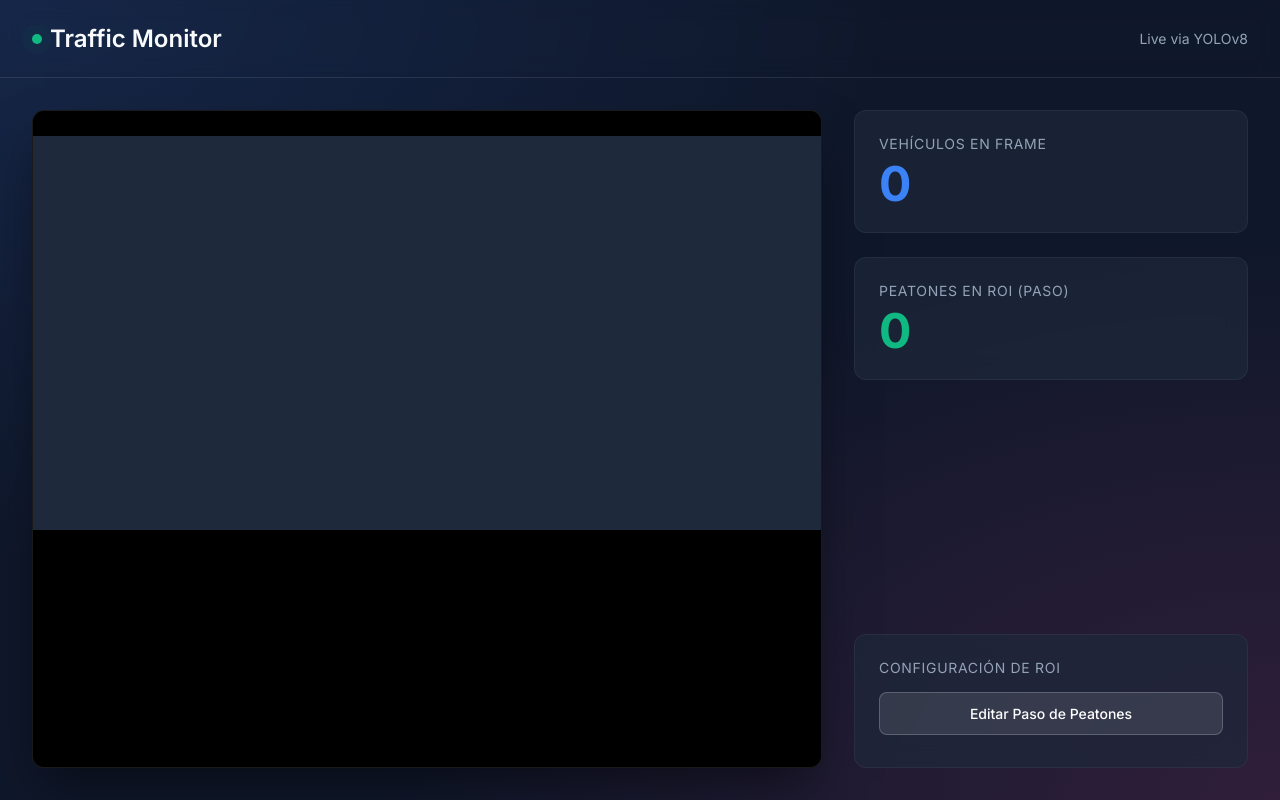
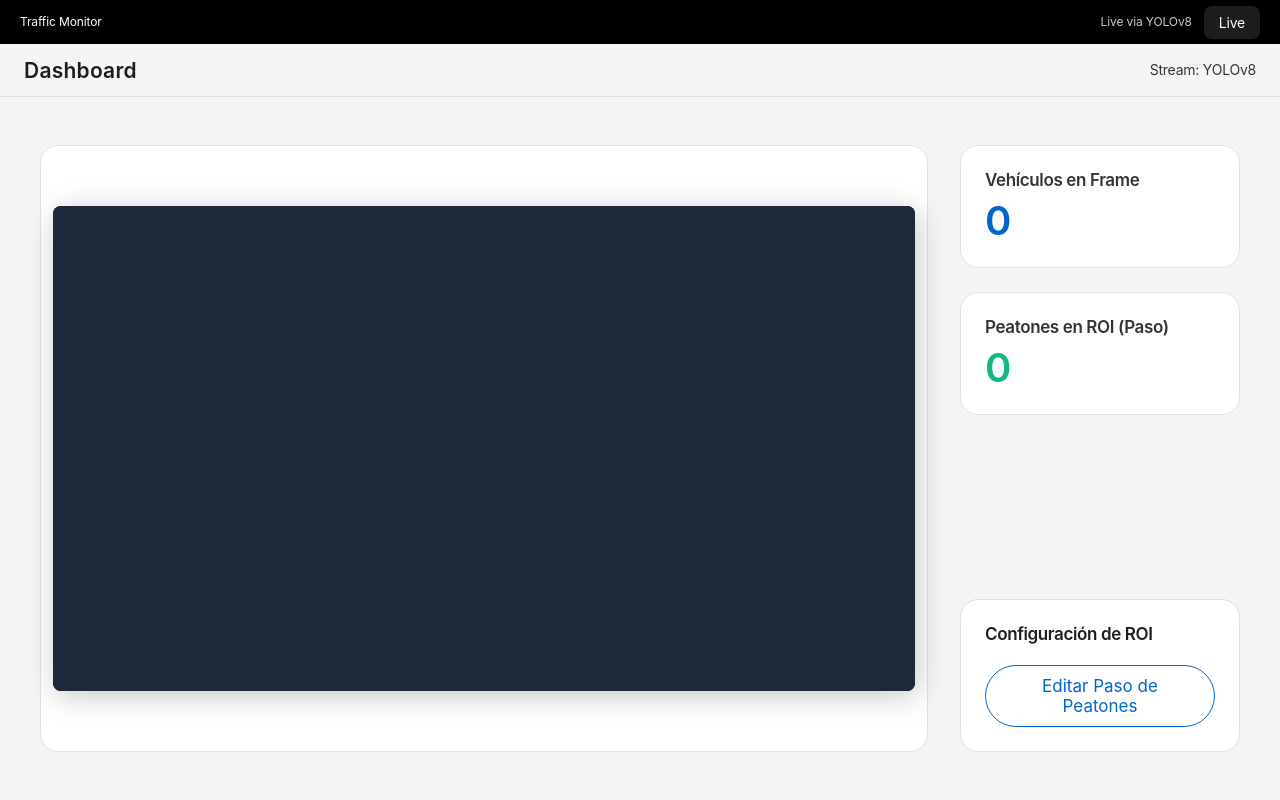
Before and after one commit to JDRBdev/traffic_tracker, a plain HTML site: page frontend/index.html in a window 1280 px wide. Drawn offline with Linux system fonts and the light colour scheme.

Commit message:
feat: implement initial design system and project architecture with new frontend and testing utilities

```diff
--- a/frontend/index.html
+++ b/frontend/index.html
@@ -4,96 +4,228 @@
     <meta charset="UTF-8">
     <meta name="viewport" content="width=device-width, initial-scale=1.0">
     <title>Traffic Monitor Dashboard</title>
+
+    <!-- Fallback Font for Windows -->
     <link rel="preconnect" href="https://fonts.googleapis.com">
     <link rel="preconnect" href="https://fonts.gstatic.com" crossorigin>
-    <link href="https://fonts.googleapis.com/css2?family=Inter:wght@400;500;600;700&display=swap" rel="stylesheet">
+    <link href="https://fonts.googleapis.com/css2?family=Inter:wght@300;400;600&display=swap" rel="stylesheet">
+
     <style>
         :root {
-            --bg-dark: #0f172a;
-            --panel-bg: rgba(30, 41, 59, 0.7);
-            --accent-pink: #ec4899;
-            --accent-blue: #3b82f6;
-            --accent-green: #10b981;
-            --text-main: #f8fafc;
-            --text-muted: #94a3b8;
+            /* Apple Color System */
+            --primary: #0066cc;
+            --primary-focus: #0071e3;
+            --primary-on-dark: #2997ff;
+            --ink: #1d1d1f;
+            --body: #1d1d1f;
+            --body-on-dark: #ffffff;
+            --body-muted: #cccccc;
+            --ink-muted-80: #333333;
+            --ink-muted-48: #7a7a7a;
+            --divider-soft: #f0f0f0;
+            --hairline: #e0e0e0;
+            --canvas: #ffffff;
+            --canvas-parchment: #f5f5f7;
+            --surface-pearl: #fafafc;
+            --surface-tile-1: #272729;
+            --surface-tile-2: #2a2a2c;
+            --surface-tile-3: #252527;
+            --surface-black: #000000;
+            --surface-chip-translucent: rgba(210, 210, 215, 0.64);
+
+            /* Custom */
+            --pink: #ec4899;
+
+            /* Radii */
+            --radius-none: 0px;
+            --radius-xs: 5px;
+            --radius-sm: 8px;
+            --radius-md: 11px;
+            --radius-lg: 18px;
+            --radius-pill: 9999px;
+            --radius-full: 50%;
         }
 
-        body {
+        html, body {
             margin: 0;
             padding: 0;
-            font-family: 'Inter', sans-serif;
-            background-color: var(--bg-dark);
-            color: var(--text-main);
-            min-height: 100vh;
+            height: 100%;
+            background-color: var(--canvas-parchment);
+            color: var(--ink);
+            font-family: "SF Pro Text", "Inter", system-ui, -apple-system, sans-serif;
+            font-feature-settings: "ss03" 1; /* Inter rounded 'a' */
+            font-size: 17px;
+            font-weight: 400;
+            line-height: 1.47;
+            letter-spacing: -0.374px;
             display: flex;
             flex-direction: column;
-            overflow-x: hidden;
-            background-image:
-                radial-gradient(at 0% 0%, rgba(59, 130, 246, 0.15) 0px, transparent 50%),
-                radial-gradient(at 100% 100%, rgba(236, 72, 153, 0.15) 0px, transparent 50%);
+            -webkit-font-smoothing: antialiased;
+            -moz-osx-font-smoothing: grayscale;
         }
 
-        header {
-            padding: 1.5rem 2rem;
-            display: flex;
-            justify-content: space-between;
-            align-items: center;
-            border-bottom: 1px solid rgba(255, 255, 255, 0.1);
-            backdrop-filter: blur(10px);
+        /* Typography */
+        .display-lg {
+            font-family: "SF Pro Display", "Inter", system-ui, -apple-system, sans-serif;
+            font-size: 40px;
+            font-weight: 600;
+            line-height: 1.1;
+            letter-spacing: 0;
         }
 
-        h1 {
-            margin: 0;
-            font-size: 1.5rem;
+        .tagline {
+            font-family: "SF Pro Display", "Inter", system-ui, -apple-system, sans-serif;
+            font-size: 21px;
             font-weight: 600;
+            line-height: 1.19;
+            letter-spacing: 0.231px;
+        }
+
+        .body-strong {
+            font-weight: 600;
+            line-height: 1.24;
+            letter-spacing: -0.374px;
+        }
+
+        .caption {
+            font-size: 14px;
+            font-weight: 400;
+            line-height: 1.43;
+            letter-spacing: -0.224px;
+        }
+
+        .nav-link {
+            font-size: 12px;
+            font-weight: 400;
+            line-height: 1.0;
+            letter-spacing: -0.12px;
+        }
+
+        /* Navigations */
+        .global-nav {
+            height: 44px;
+            background-color: var(--surface-black);
+            color: var(--body-on-dark);
             display: flex;
             align-items: center;
-            gap: 0.5rem;
+            justify-content: space-between;
+            padding: 0 20px;
         }
 
-        .pulse {
-            width: 10px;
-            height: 10px;
-            background-color: var(--accent-green);
-            border-radius: 50%;
-            box-shadow: 0 0 10px var(--accent-green);
-            animation: pulse-anim 2s infinite;
+        .sub-nav-frosted {
+            height: 52px;
+            background-color: rgba(245, 245, 247, 0.8);
+            backdrop-filter: blur(20px);
+            -webkit-backdrop-filter: blur(20px);
+            border-bottom: 1px solid var(--hairline);
+            display: flex;
+            align-items: center;
+            justify-content: space-between;
+            padding: 0 24px;
+            position: sticky;
+            top: 0;
+            z-index: 100;
         }
 
-        @keyframes pulse-anim {
-            0% { box-shadow: 0 0 0 0 rgba(16, 185, 129, 0.7); }
-            70% { box-shadow: 0 0 0 10px rgba(16, 185, 129, 0); }
-            100% { box-shadow: 0 0 0 0 rgba(16, 185, 129, 0); }
+        /* Buttons */
+        .btn {
+            font-family: "SF Pro Text", "Inter", system-ui, -apple-system, sans-serif;
+            cursor: pointer;
+            transition: transform 0.1s ease;
+            border: none;
+            display: inline-flex;
+            align-items: center;
+            justify-content: center;
+            text-align: center;
+            box-sizing: border-box;
         }
 
+        .btn:active {
+            transform: scale(0.95);
+        }
+
+        .btn-primary {
+            background-color: var(--primary);
+            color: #ffffff;
+            font-size: 17px;
+            font-weight: 400;
+            padding: 11px 22px;
+            border-radius: var(--radius-pill);
+        }
+
+        .btn-primary:focus-visible {
+            outline: 2px solid var(--primary-focus);
+            outline-offset: 2px;
+        }
+
+        .btn-secondary-pill {
+            background-color: transparent;
+            color: var(--primary);
+            font-size: 17px;
+            font-weight: 400;
+            padding: 10px 21px; /* 1px less to account for border */
+            border-radius: var(--radius-pill);
+            border: 1px solid var(--primary);
+        }
+
+        .btn-dark-utility {
+            background-color: var(--ink);
+            color: var(--body-on-dark);
+            font-size: 14px;
+            font-weight: 400;
+            letter-spacing: -0.224px;
+            padding: 8px 15px;
+            border-radius: var(--radius-sm);
+        }
+
+        /* Layout */
         main {
             flex: 1;
             display: flex;
-            gap: 2rem;
-            padding: 2rem;
-            max-width: 1400px;
+            gap: 32px;
+            padding: 48px 40px;
+            max-width: 1440px;
             margin: 0 auto;
             width: 100%;
             box-sizing: border-box;
         }
 
+        /* Cards */
+        .store-utility-card {
+            background-color: var(--canvas);
+            border-radius: var(--radius-lg);
+            padding: 24px;
+            border: 1px solid var(--hairline);
+            display: flex;
+            flex-direction: column;
+            box-sizing: border-box;
+        }
+
         .video-container {
-            flex: 2;
+            flex: 3.5;
+            padding: 12px; /* reduced padding to maximize video size */
+            align-items: center;
+            justify-content: center;
+        }
+
+        .video-frame {
+            width: 100%;
+            max-width: 100%;
+            border-radius: var(--radius-sm);
+            overflow: hidden;
+            box-shadow: rgba(0,0,0,0.22) 3px 5px 30px 0;
+            background-color: var(--surface-black);
             position: relative;
-            background: #000;
-            border-radius: 12px;
-            overflow: hidden;
-            box-shadow: 0 25px 50px -12px rgba(0, 0, 0, 0.5);
-            border: 1px solid rgba(255, 255, 255, 0.1);
+            line-height: 0;
         }
 
         canvas {
-            display: block;
             width: 100%;
             height: auto;
             aspect-ratio: 16/9;
-            object-fit: contain;
+            object-fit: cover;
             cursor: default;
+            display: block;
         }
 
         canvas.editing {
@@ -102,160 +234,109 @@
 
         .stats-panel {
             flex: 1;
+            min-width: 280px;
             display: flex;
             flex-direction: column;
-            gap: 1.5rem;
+            gap: 24px;
         }
 
         .stat-card {
-            background: var(--panel-bg);
-            backdrop-filter: blur(12px);
-            border-radius: 12px;
-            padding: 1.5rem;
-            border: 1px solid rgba(255, 255, 255, 0.05);
-            transition: transform 0.2s;
-        }
-
-        .stat-card:hover {
-            transform: translateY(-2px);
-        }
-
-        .stat-title {
-            font-size: 0.875rem;
-            text-transform: uppercase;
-            letter-spacing: 0.05em;
-            color: var(--text-muted);
-            margin-bottom: 0.5rem;
+            color: var(--ink);
         }
 
         .stat-value {
-            font-size: 3rem;
-            font-weight: 700;
-            margin: 0;
-            line-height: 1;
+            margin-top: 8px;
         }
 
-        .stat-value.blue { color: var(--accent-blue); }
-        .stat-value.green { color: var(--accent-green); }
+        .stat-value.blue { color: var(--primary); }
+        .stat-value.green { color: #10b981; }
 
         .controls-card {
-            background: var(--panel-bg);
-            backdrop-filter: blur(12px);
-            border-radius: 12px;
-            padding: 1.5rem;
-            border: 1px solid rgba(255, 255, 255, 0.05);
             margin-top: auto;
-        }
-
-        .btn {
-            background: rgba(255, 255, 255, 0.1);
-            border: 1px solid rgba(255, 255, 255, 0.2);
-            color: white;
-            padding: 0.75rem 1.5rem;
-            border-radius: 8px;
-            font-family: inherit;
-            font-size: 0.875rem;
-            font-weight: 500;
-            cursor: pointer;
-            transition: all 0.2s;
-            width: 100%;
-            margin-bottom: 0.5rem;
-        }
-
-        .btn:hover {
-            background: rgba(255, 255, 255, 0.15);
-        }
-
-        .btn.primary {
-            background: var(--accent-blue);
-            border-color: var(--accent-blue);
-        }
-
-        .btn.primary:hover {
-            background: #2563eb;
+            gap: 12px;
         }
 
         #pink-badge {
             position: absolute;
-            top: 1rem;
+            top: 24px;
             left: 50%;
-            transform: translateX(-50%) translateY(-20px);
-            background: linear-gradient(135deg, var(--accent-pink), #be185d);
-            color: white;
-            padding: 0.75rem 1.5rem;
-            border-radius: 9999px;
+            transform: translateX(-50%);
+            background-color: var(--pink);
+            color: #ffffff;
+            padding: 8px 16px;
+            border-radius: var(--radius-pill);
+            font-size: 14px;
             font-weight: 600;
-            font-size: 1rem;
-            box-shadow: 0 10px 25px -5px rgba(236, 72, 153, 0.5);
+            box-shadow: 0 6px 18px rgba(236,72,153,0.18);
             opacity: 0;
             visibility: hidden;
-            transition: all 0.3s cubic-bezier(0.4, 0, 0.2, 1);
+            transition: all 0.28s ease;
             z-index: 10;
-            display: flex;
-            align-items: center;
-            gap: 0.5rem;
         }
 
         #pink-badge.visible {
             opacity: 1;
             visibility: visible;
-            transform: translateX(-50%) translateY(0);
         }
 
         .instructions {
-            font-size: 0.875rem;
-            color: var(--text-muted);
-            margin-top: 1rem;
+            margin-top: 8px;
+            color: var(--ink-muted-80);
             display: none;
         }
 
         .instructions.visible {
             display: block;
-            animation: fadeIn 0.3s;
         }
 
-        @keyframes fadeIn {
-            from { opacity: 0; }
-            to { opacity: 1; }
-        }
-
-        @media (max-width: 1024px) {
+        @media (max-width: 1068px) {
             main {
                 flex-direction: column;
+                padding: 24px;
             }
         }
     </style>
 </head>
 <body>
-    <header>
-        <h1><div class="pulse"></div> Traffic Monitor</h1>
-        <div style="font-size: 0.875rem; color: var(--text-muted)">Live via YOLOv8</div>
+    <header class="global-nav">
+        <div class="nav-link">Traffic Monitor</div>
+        <div style="display: flex; align-items: center; gap: 12px;">
+            <div class="nav-link" style="color: var(--body-muted);">Live via YOLOv8</div>
+            <button class="btn btn-dark-utility">Live</button>
+        </div>
     </header>
 
+    <div class="sub-nav-frosted">
+        <div class="tagline" style="color: var(--ink);">Dashboard</div>
+        <div class="caption" style="color: var(--ink-muted-80);">Stream: YOLOv8</div>
+    </div>
+
     <main>
-        <div class="video-container">
-            <div id="pink-badge">🚗 ¡Vehículo Rosa Detectado!</div>
-            <canvas id="video-canvas"></canvas>
+        <div class="store-utility-card video-container">
+            <div class="video-frame">
+                <div id="pink-badge">🚗 ¡Vehículo Rosa Detectado!</div>
+                <canvas id="video-canvas"></canvas>
+            </div>
         </div>
 
         <div class="stats-panel">
-            <div class="stat-card">
-                <div class="stat-title">Vehículos en Frame</div>
-                <div class="stat-value blue" id="val-vehicles">0</div>
+            <div class="store-utility-card stat-card">
+                <div class="body-strong" style="color: var(--ink-muted-80);">Vehículos en Frame</div>
+                <div class="display-lg stat-value blue" id="val-vehicles">0</div>
             </div>
 
-            <div class="stat-card">
-                <div class="stat-title">Peatones en ROI (Paso)</div>
-                <div class="stat-value green" id="val-pedestrians">0</div>
+            <div class="store-utility-card stat-card">
+                <div class="body-strong" style="color: var(--ink-muted-80);">Peatones en ROI (Paso)</div>
+                <div class="display-lg stat-value green" id="val-pedestrians">0</div>
             </div>
 
-            <div class="controls-card">
-                <div class="stat-title" style="margin-bottom: 1rem">Configuración de ROI</div>
-                <button class="btn" id="btn-edit">Editar Paso de Peatones</button>
-                <button class="btn primary" id="btn-save" style="display: none;">Guardar Polígono</button>
-                <button class="btn" id="btn-cancel" style="display: none;">Cancelar</button>
+            <div class="store-utility-card controls-card">
+                <div class="body-strong" style="margin-bottom: 8px;">Configuración de ROI</div>
+                <button class="btn btn-secondary-pill" id="btn-edit">Editar Paso de Peatones</button>
+                <button class="btn btn-primary" id="btn-save" style="display: none; width: 100%;">Guardar</button>
+                <button class="btn btn-secondary-pill" id="btn-cancel" style="display: none; width: 100%;">Cancelar</button>
 
-                <div class="instructions" id="edit-instructions">
+                <div class="caption instructions" id="edit-instructions">
                     Haz click sobre el vídeo para definir los vértices del polígono (mínimo 3).
                     Los vértices se conectarán automáticamente.
                 </div>
@@ -381,8 +462,8 @@
             canvas.classList.add('editing');
 
             btnEdit.style.display = 'none';
-            btnSave.style.display = 'block';
-            btnCancel.style.display = 'block';
+            btnSave.style.display = 'inline-flex';
+            btnCancel.style.display = 'inline-flex';
             instructions.classList.add('visible');
         });
 
@@ -391,7 +472,7 @@
             editedPolygon = [];
             canvas.classList.remove('editing');
 
-            btnEdit.style.display = 'block';
+            btnEdit.style.display = 'inline-flex';
             btnSave.style.display = 'none';
             btnCancel.style.display = 'none';
             instructions.classList.remove('visible');
@@ -414,7 +495,7 @@
                     // Success
                     isEditing = false;
                     canvas.classList.remove('editing');
-                    btnEdit.style.display = 'block';
+                    btnEdit.style.display = 'inline-flex';
                     btnSave.style.display = 'none';
                     btnCancel.style.display = 'none';
                     instructions.classList.remove('visible');
```
Also changed, not shown: 6 other files.
